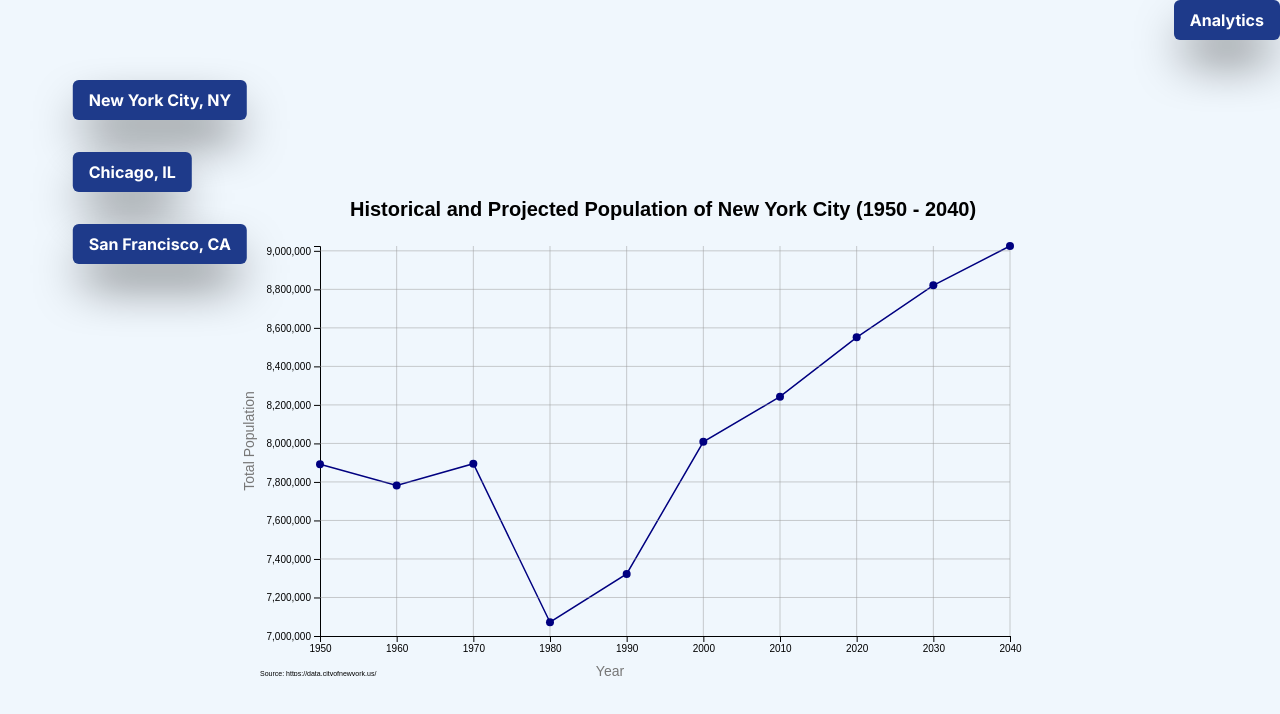
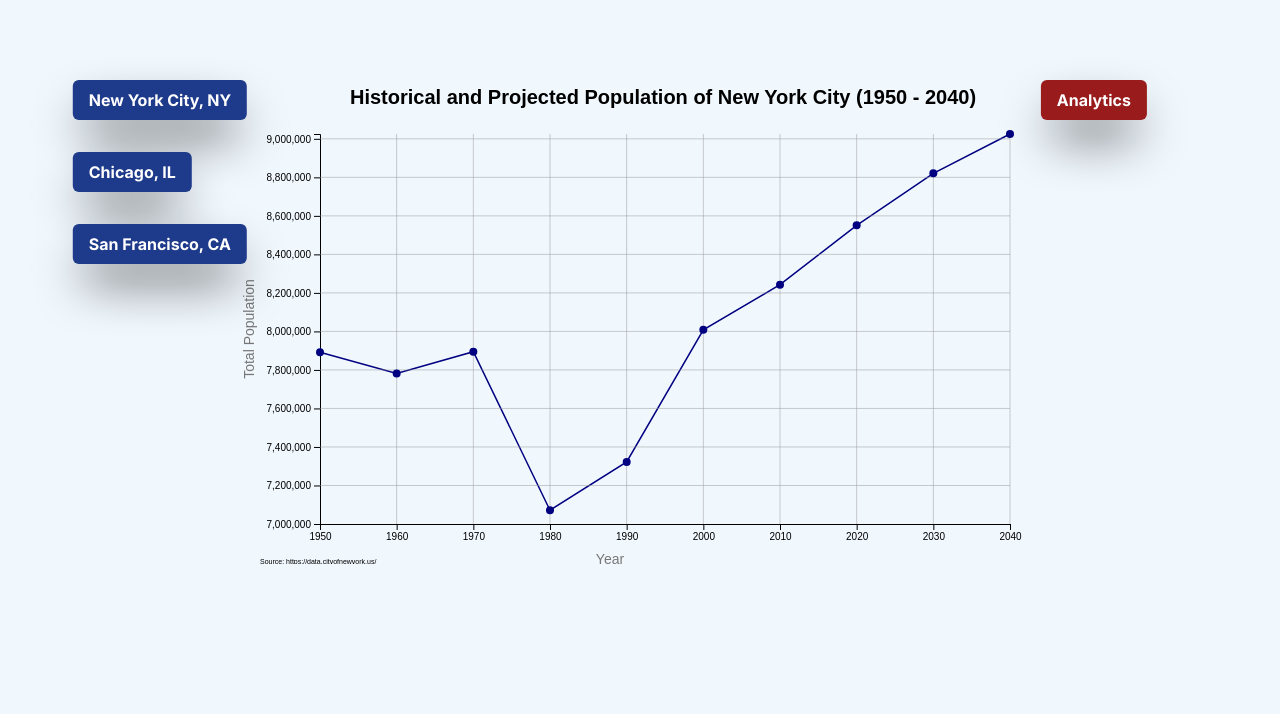
Before and after one commit to ericdoering/population_tracker, a Next.js app in the folder population_displayer/: page / in a window 1280 px wide. Both pictures are taken after a click on the button "New York City, NY". Shown: the top 714 px of the page. Built offline with nearby package versions, Linux system fonts and the light colour scheme.

Commit message:
formatting analytics button and text span

```diff
--- a/population_displayer/src/app/components/ChicagoGraph.jsx
+++ b/population_displayer/src/app/components/ChicagoGraph.jsx
@@ -26,7 +26,7 @@ export function ChicagoGraph(props){
           .attr("height", height + margin.top + margin.bottom)
           .style("margin-left", "auto")
           .style("margin-right", "auto")
-          .style("margin-top", "10%")
+          .style("margin-top", "5%")
           .append("g")
           .attr("transform", `translate(${margin.left}, ${margin.top})`);
 
--- a/population_displayer/src/app/components/Loader.jsx
+++ b/population_displayer/src/app/components/Loader.jsx
@@ -3,7 +3,7 @@
 export function Loader() {
     return (
         <>
-            <h1 className="animate-bounce w-6 h-8 text-2xl font-blue-500">* Summarizing Trends *</h1>
+            <div className="loader mt-8 ml-10"></div>
         </>
     )
 }
--- a/population_displayer/src/app/components/NYCGraph.jsx
+++ b/population_displayer/src/app/components/NYCGraph.jsx
@@ -27,7 +27,7 @@ export function NYCGraph(props){
           .attr("height", height + margin.top + margin.bottom)
           .style("margin-left", "auto")
           .style("margin-right", "auto")
-          .style("margin-top", "10%")
+          .style("margin-top", "5%")
           .append("g")
           .attr("transform", `translate(${margin.left}, ${margin.top})`);
 
--- a/population_displayer/src/app/components/SanFranciscoGraph.jsx
+++ b/population_displayer/src/app/components/SanFranciscoGraph.jsx
@@ -29,7 +29,7 @@ export function SanFranciscoGraph(props){
     .attr("height", height + margin.top + margin.bottom)
     .style("margin-left", "auto")
     .style("margin-right", "auto")
-    .style("margin-top", "10%")
+    .style("margin-top", "5%")
     .append("g")
     .attr("transform", `translate(${margin.left}, ${margin.top})`);
 
--- a/population_displayer/src/app/globals.css
+++ b/population_displayer/src/app/globals.css
@@ -72,3 +72,43 @@ rect {
     opacity: 1;
   }
 }
+
+.word {
+  font-size: small;
+}
+
+.text-container {
+  max-width: 120px;
+  word-wrap: break-word;
+}
+
+/* HTML: <div class="loader"></div> */
+.loader {
+  width: 15px;
+  color: rgb(167, 15, 15);
+  aspect-ratio: 1;
+  position: relative;
+}
+.loader::before,
+.loader::after {
+  content: "";
+  position: absolute;
+  inset: 0;
+  border-radius: 50%;
+  background: #000;
+}
+.loader::before {
+  box-shadow: -25px 0;
+  animation: l8-1 0.8s infinite linear;
+}
+.loader::after {
+  transform: rotate(0deg) translateX(25px);
+  animation: l8-2 0.8s infinite linear;
+}
+
+@keyframes l8-1 {
+    100%{transform: translateX(25px)}
+}
+@keyframes l8-2 {
+    100%{transform: rotate(-180deg) translateX(25px)}
+}
--- a/population_displayer/src/app/utilities/ChatGPTButton.jsx
+++ b/population_displayer/src/app/utilities/ChatGPTButton.jsx
@@ -11,52 +11,64 @@ export const ChatGPTButton = ({ city }) => {
   const [isLoading, setIsLoading] = useState(false);
 
   async function callOpenAIAPI() {
-    console.log("Calling the OpenAI API");
+    // console.log("Calling the OpenAI API");
     setIsLoading(true)
 
-    const APIBody = {
-      model: "gpt-3.5-turbo",
-      messages: [
-        {
-          role: "user",
-          content: `Give 3 brief bullet points on the population trends of ${city}
-          do not give specific dates and numbers`,
-        },
-      ],
-      temperature: 0,
-      max_tokens: 100,
-      top_p: 1.0,
-      frequency_penalty: 0.0,
-      presence_penalty: 0.0,
-    };
+    // const APIBody = {
+    //   model: "gpt-3.5-turbo",
+    //   messages: [
+    //     {
+    //       role: "user",
+    //       content: `Give 3 brief bullet points on the population trends of ${city}
+    //       do not give specific dates and numbers`,
+    //     },
+    //   ],
+    //   temperature: 0,
+    //   max_tokens: 100,
+    //   top_p: 1.0,
+    //   frequency_penalty: 0.0,
+    //   presence_penalty: 0.0,
+    // };
 
-    await fetch("https://api.openai.com/v1/chat/completions", {
-      method: "POST",
-      headers: {
-        "Content-Type": "application/json",
-        Authorization: "Bearer " + apiKey,
-      },
-      body: JSON.stringify(APIBody),
-    })
-      .then((data) => {
-        return data.json();
-      })
-      .then((data) => {
-        setFacts(data.choices[0].message.content.trim());
-        setIsLoading(false)
-      });
+    // await fetch("https://api.openai.com/v1/chat/completions", {
+    //   method: "POST",
+    //   headers: {
+    //     "Content-Type": "application/json",
+    //     Authorization: "Bearer " + apiKey,
+    //   },
+    //   body: JSON.stringify(APIBody),
+    // })
+    //   .then((data) => {
+    //     return data.json();
+    //   })
+    //   .then((data) => {
+    //     setFacts(data.choices[0].message.content.trim());
+    //     setIsLoading(false)
+
+    //   });
+    function timeout() {
+      setTimeout(() => {
+        console.log("Delayed for 3 seconds.");
+
+        // Inside the setTimeout callback
+        setFacts("-This city has seen a massive influx of people since the turn of the century. -This city's population increase can be attributed to new industy and immigration. -Many TV and media outlets have romantisized the city and made it a hub for new transplants");
+        setIsLoading(false);
+      }, 3000);  // Adjust the delay time as needed
     }
 
+    // Call the timeout function
+    timeout();
+  }
   console.log(fact);
   return (
       <>
+        <div className="fixed top-20 right-20 transform -translate-x-1/2 text-center">
               <div>
-  <div className="flex flex-col items-end">
-    <button className="bg-blue-900 block mb-2 hover:bg-blue-500 text-white font-bold py-2 px-4 rounded-md shadow-2xl shadow-black" onClick={callOpenAIAPI}>
+                  <button className="bg-red-800 block mb-2 hover:bg-red-500 text-white font-bold py-2 px-4 rounded-md shadow-2xl shadow-black" onClick={callOpenAIAPI}>
                     Analytics
                   </button>
                   {fact !== "" ? (
-      <div className="word-by-word">
+                    <div className="word-by-word text-container">
                       {fact.split(' ').map((word, index) => (
                       <span key={index} className="word" style={{ animationDelay: `${index * 0.1}s`, animationDuration: '0.5s' }}>{word}&nbsp;</span>
                       ))}
```
Also changed, not shown: 1 other file (tests, documents, lock files or other folders). Lines whose indentation alone changed are shown as unchanged.
